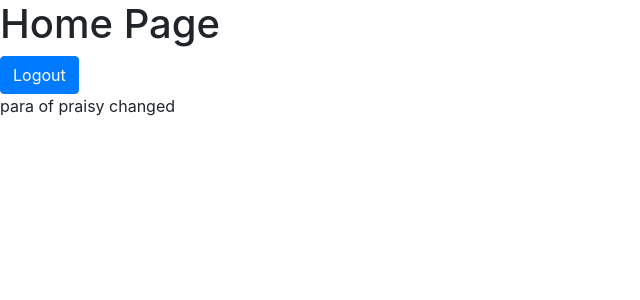
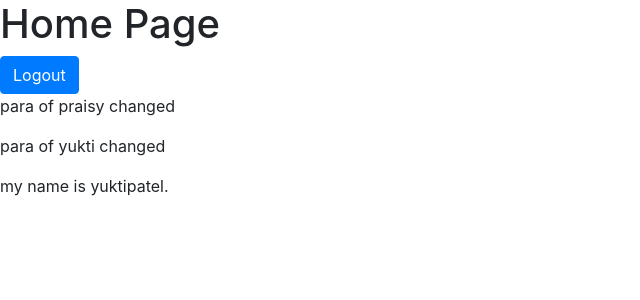
Before and after one commit to Heenathakar/Project_Practices, a Django app: page /home/ in a window 1280 px wide. Shown: the top 300 px of the page, without its empty margins (0-640 px from the left). Run offline with Django 5.2, Linux system fonts and the light colour scheme; a user stored in the database is signed in.

Commit message:
Added new code yukti

```diff
--- a/templates/home.html
+++ b/templates/home.html
@@ -2,23 +2,44 @@
 <html lang="en">
   <head>
     <!-- Required meta tags -->
-    <meta charset="utf-8">
-    <meta name="viewport" content="width=device-width, initial-scale=1, shrink-to-fit=no">
+    <meta charset="utf-8" />
+    <meta
+      name="viewport"
+      content="width=device-width, initial-scale=1, shrink-to-fit=no"
+    />
 
     <!-- Bootstrap CSS -->
-    <link rel="stylesheet" href="https://cdn.jsdelivr.net/npm/bootstrap@4.3.1/dist/css/bootstrap.min.css" integrity="sha384-ggOyR0iXCbMQv3Xipma34MD+dH/1fQ784/j6cY/iJTQUOhcWr7x9JvoRxT2MZw1T" crossorigin="anonymous">
+    <link
+      rel="stylesheet"
+      href="https://cdn.jsdelivr.net/npm/bootstrap@4.3.1/dist/css/bootstrap.min.css"
+      integrity="sha384-ggOyR0iXCbMQv3Xipma34MD+dH/1fQ784/j6cY/iJTQUOhcWr7x9JvoRxT2MZw1T"
+      crossorigin="anonymous"
+    />
 
     <title>Home Page</title>
   </head>
   <body>
     <h1>Home Page</h1>
     <a href="{% url 'logout' %}" class="btn btn-primary">Logout</a>
-    <p> para of praisy changed <p>
-
+    <p>para of praisy changed</p>
+    <p>para of yukti changed</p>
+    <p>my name is yuktipatel.</p>
     <!-- Optional JavaScript -->
     <!-- jQuery first, then Popper.js, then Bootstrap JS -->
-    <script src="https://code.jquery.com/jquery-3.3.1.slim.min.js" integrity="sha384-q8i/X+965DzO0rT7abK41JStQIAqVgRVzpbzo5smXKp4YfRvH+8abtTE1Pi6jizo" crossorigin="anonymous"></script>
-    <script src="https://cdn.jsdelivr.net/npm/popper.js@1.14.7/dist/umd/popper.min.js" integrity="sha384-UO2eT0CpHqdSJQ6hJty5KVphtPhzWj9WO1clHTMGa3JDZwrnQq4sF86dIHNDz0W1" crossorigin="anonymous"></script>
-    <script src="https://cdn.jsdelivr.net/npm/bootstrap@4.3.1/dist/js/bootstrap.min.js" integrity="sha384-JjSmVgyd0p3pXB1rRibZUAYoIIy6OrQ6VrjIEaFf/nJGzIxFDsf4x0xIM+B07jRM" crossorigin="anonymous"></script>
+    <script
+      src="https://code.jquery.com/jquery-3.3.1.slim.min.js"
+      integrity="sha384-q8i/X+965DzO0rT7abK41JStQIAqVgRVzpbzo5smXKp4YfRvH+8abtTE1Pi6jizo"
+      crossorigin="anonymous"
+    ></script>
+    <script
+      src="https://cdn.jsdelivr.net/npm/popper.js@1.14.7/dist/umd/popper.min.js"
+      integrity="sha384-UO2eT0CpHqdSJQ6hJty5KVphtPhzWj9WO1clHTMGa3JDZwrnQq4sF86dIHNDz0W1"
+      crossorigin="anonymous"
+    ></script>
+    <script
+      src="https://cdn.jsdelivr.net/npm/bootstrap@4.3.1/dist/js/bootstrap.min.js"
+      integrity="sha384-JjSmVgyd0p3pXB1rRibZUAYoIIy6OrQ6VrjIEaFf/nJGzIxFDsf4x0xIM+B07jRM"
+      crossorigin="anonymous"
+    ></script>
   </body>
 </html>
```
Also changed, not shown: 1 other file.
